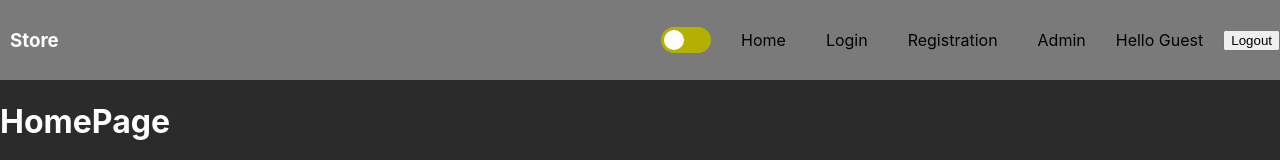
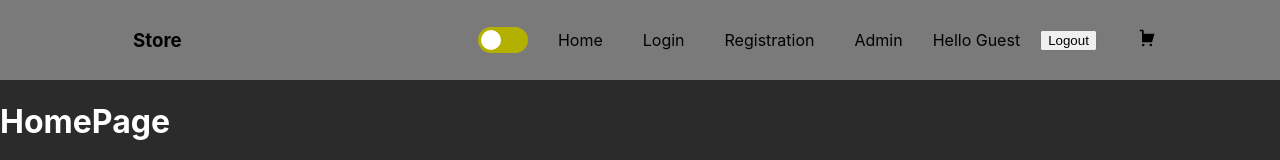
Before and after one commit to Inlvert/MERN-Store, a React (Create React App) app in the folder client/: page / in a window 1280 px wide. Shown: the top 160 px of the page. Built offline with nearby package versions, Linux system fonts and the light colour scheme; no server answers.

Commit message:
add cart to Header + styles

```diff
--- a/client/src/components/Header/Header.module.scss
+++ b/client/src/components/Header/Header.module.scss
@@ -11,7 +11,7 @@
 
 .nav {
   display: flex;
-  justify-content: space-between;
+  justify-content: space-around;
   align-items: center;
 }
 
@@ -30,16 +30,20 @@
 
 .navLinkLight {
   color: rgb(0, 0, 0);
+  fill: rgb(0, 0, 0);
   &:hover {
     color: rgb(255, 255, 255);
+    fill: rgb(255, 255, 255);
     font-weight: bold;
   }
 }
 
 .navLinkDark {
   color: white;
+  fill: white;
   &:hover {
     color: red;
+    fill: red;
     font-weight: bold;
   }
 }
@@ -64,7 +68,7 @@
 }
 
 .hiddenDisplayLight {
-  background-color: #7a7a7a;;
+  background-color: #7a7a7a;
 }
 
 .hiddenDisplayDark {
--- a/client/src/components/Header/index.jsx
+++ b/client/src/components/Header/index.jsx
@@ -7,6 +7,8 @@ import style from "./Header.module.scss";
 import Burger from "../Burger";
 import classNames from "classnames";
 import ThemeToggler from "../ThemeToggler";
+import { ReactComponent as CartIcon } from "../../assets/svg/cart.svg";
+
 
 function Header(props) {
   const dispatch = useDispatch();
@@ -87,6 +89,12 @@ function Header(props) {
           <li>
             <button onClick={hendleLogut}>Logout</button>
           </li>
+          <li>
+            <NavLink to="/cart" end className={themeClassLinkColor}>
+              <CartIcon className={themeClassLinkColor}/>
+            </NavLink>
+          </li>
+
         </ul>
         <Burger isMenuOpen={isMenuOpen} setIsMenuOpen={setIsMenuOpen} />
       </nav>
```
